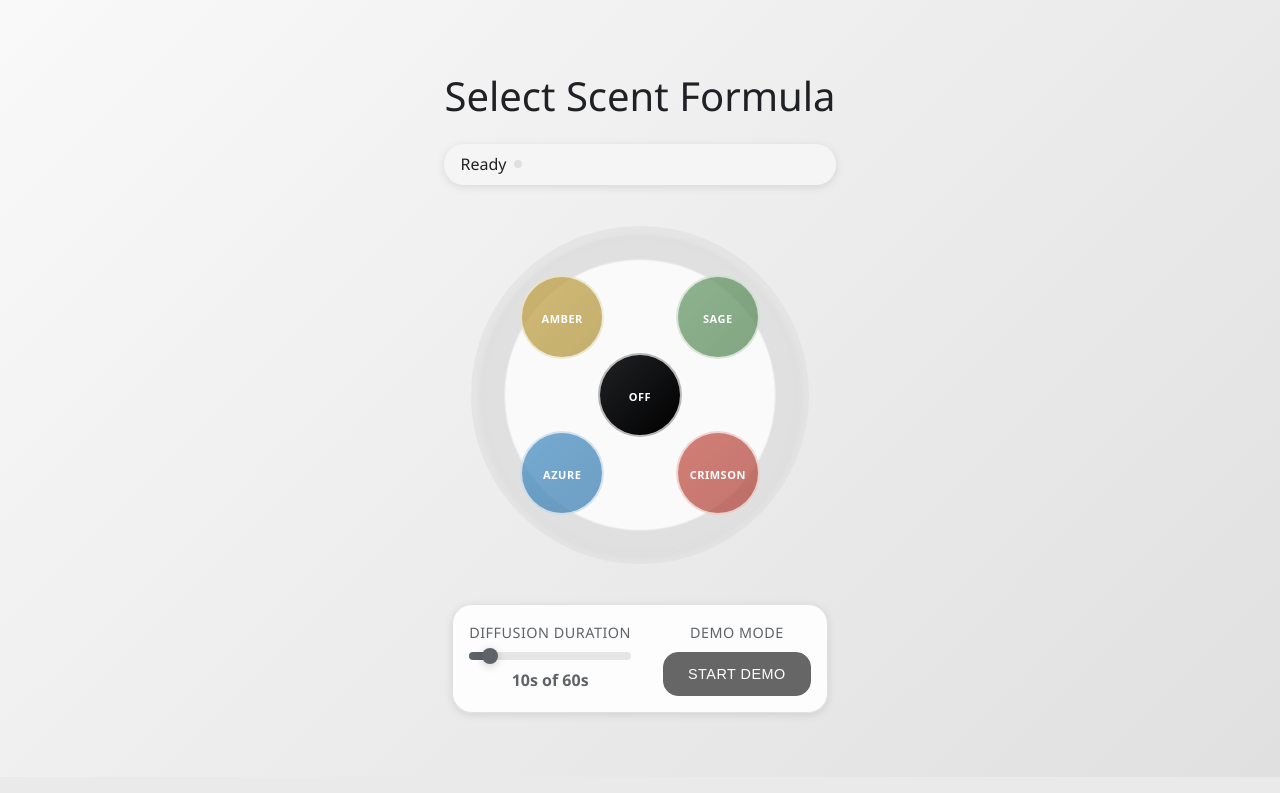
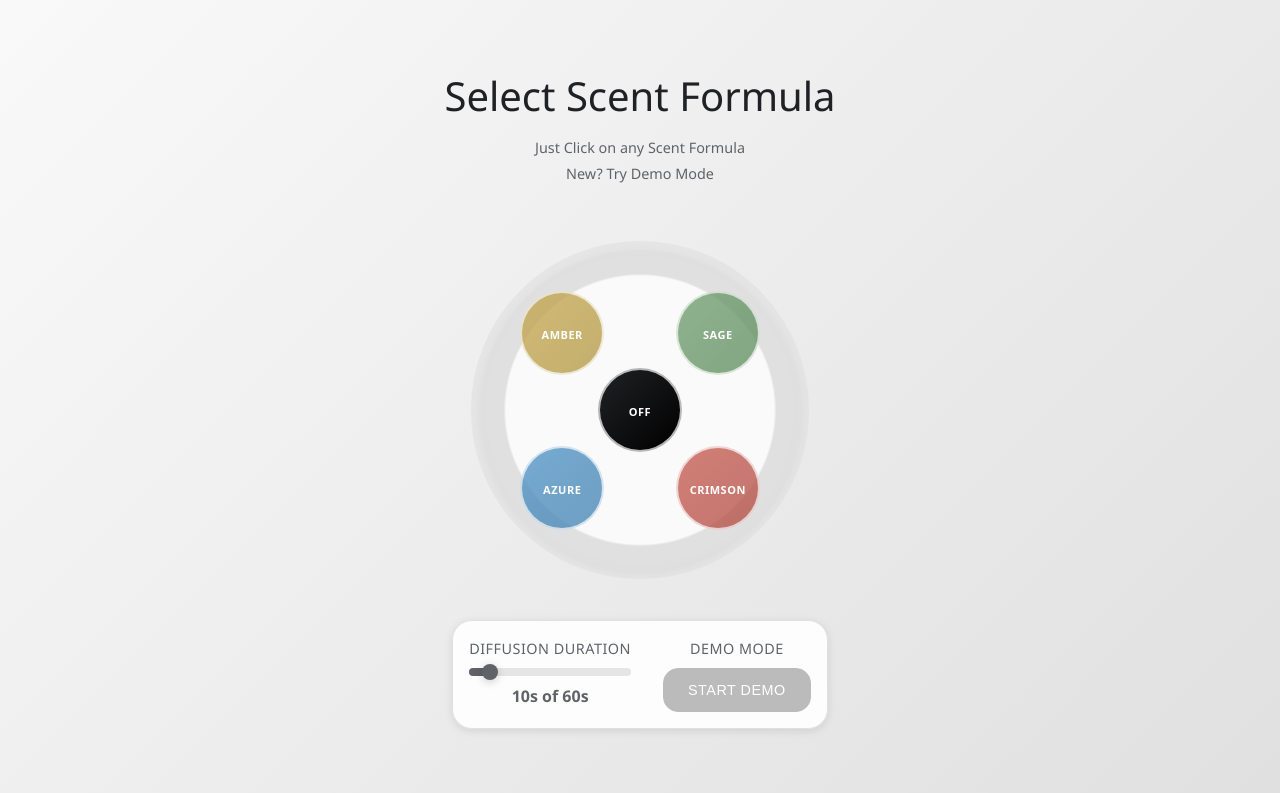
Before and after one commit to LeonDebatin/Raspberry_V1, a Flask app: page / in a window 1280 px wide. Shown: the part 75-868 px from the top of the page. Before the commit the page ends 792 px from the top, so only its background shows below. Run offline with Flask 3, Linux system fonts and the light colour scheme.

Commit message:
better layout

```diff
--- a/static/css/selection.css
+++ b/static/css/selection.css
@@ -16,7 +16,18 @@
 .selection-header h2 {
     font-size: 2.5rem;
     font-weight: 200;
+    margin-bottom: 0.5rem;
+}
+
+.instruction-text {
     margin-bottom: 1rem;
+}
+
+.instruction-text p {
+    font-size: 0.9rem;
+    color: var(--text-light);
+    margin: 0.2rem 0;
+    font-weight: 400;
 }
 
 .status-indicator {
@@ -327,8 +338,8 @@
 /* Demo Button and Description */
 .demo-btn {
     padding: 0.8rem 1.5rem;
-    border: 1px solid #666;
-    background: #666;
+    border: 1px solid #bbb;
+    background: #bbb;
     color: white;
     border-radius: 15px;
     cursor: pointer;
--- a/static/js/selection.js
+++ b/static/js/selection.js
@@ -33,8 +33,6 @@ class SelectionController {
     initializeElements() {
         this.formulaBtns = document.querySelectorAll('.dot');
         this.offBtn = document.getElementById('off-btn');
-        this.statusText = document.getElementById('status-text');
-        this.statusDot = document.getElementById('status-dot');
 
         // Slider elements
         this.diffusionSlider = document.getElementById('diffusion-slider');
@@ -224,17 +222,8 @@ class SelectionController {
     }
 
     updateStatus(text, active) {
-        if (this.statusText) {
-            this.statusText.textContent = text;
-        }
-
-        if (this.statusDot) {
-            if (active) {
-                this.statusDot.classList.add('active');
-            } else {
-                this.statusDot.classList.remove('active');
-            }
-        }
+        // Status indicator has been replaced with scent descriptions
+        // This method is kept for compatibility but no longer updates UI elements
     }
 
     async loadStatus() {
--- a/templates/selection.html
+++ b/templates/selection.html
@@ -10,9 +10,16 @@
 <div class="selection-container">
     <div class="selection-header">
         <h2>Select Scent Formula</h2>
-        <div class="status-indicator">
-            <span id="status-text">Ready</span>
-            <div id="status-dot" class="status-dot"></div>
+        <div class="instruction-text">
+            <p>Just Click on any Scent Formula</p>
+            <p>New? Try Demo Mode</p>
+        </div>
+        <!-- Scent Description Container -->
+        <div id="scent-description" class="scent-description hidden">
+            <div class="scent-text">
+                <span id="scent-name"></span>
+                <p id="scent-description-text"></p>
+            </div>
         </div>
     </div>
 
@@ -55,14 +62,6 @@
             <button id="demo-btn" class="demo-btn">Start Demo</button>
         </div>
     </div>
-
-    <!-- Scent Description Container -->
-    <div id="scent-description" class="scent-description hidden">
-        <div class="scent-text">
-            <span id="scent-name"></span>
-            <p id="scent-description-text"></p>
-        </div>
-    </div>
 </div>
 {% endblock %}
 
```
Also changed, not shown: other parts of static/css/selection.css (+13 -10 lines).
